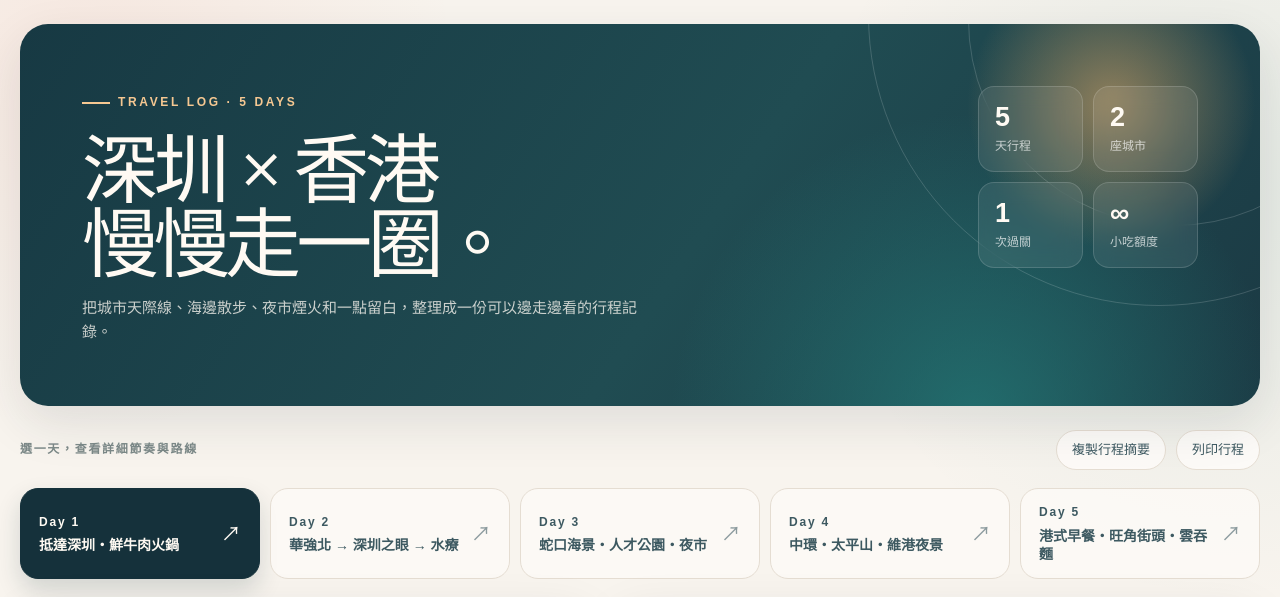
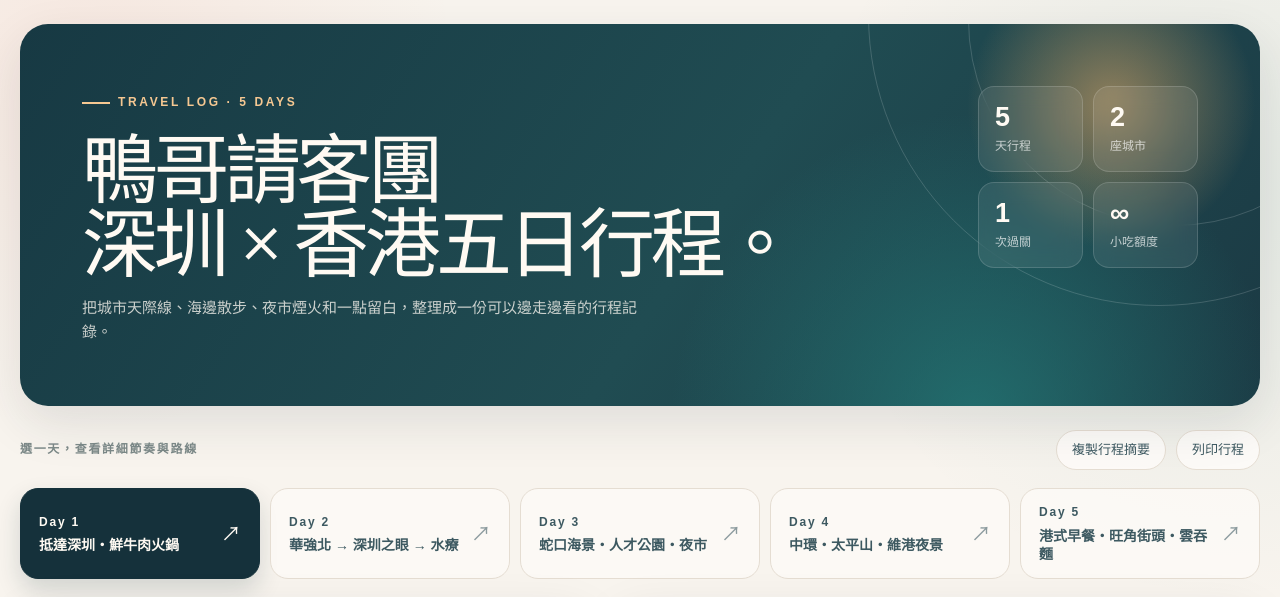
Before and after one commit to chenwenyuan0610/shenzhen-hong-kong-itinerary, a plain HTML site: page index.html in a window 1280 px wide. Shown: the top 597 px of the page. Drawn offline with nearby package versions, Linux system fonts and the light colour scheme.

Commit message:
chore: rename itinerary site

```diff
--- a/index.html
+++ b/index.html
@@ -5,7 +5,7 @@
   <meta name="viewport" content="width=device-width, initial-scale=1">
   <meta name="theme-color" content="#15313b">
   <meta name="description" content="深圳香港五日旅行行程與移動路線記錄">
-  <title>深圳 × 香港｜五日行程記錄</title>
+  <title>鴨哥請客團｜深圳 × 香港五日行程</title>
   <link rel="preconnect" href="https://unpkg.com">
   <link rel="stylesheet" href="https://unpkg.com/leaflet@1.9.4/dist/leaflet.css" integrity="sha256-p4NxAoJBhIIN+hmNHrzRCf9tD/miZyoHS5obTRR9BMY=" crossorigin="">
   <style>
@@ -266,7 +266,7 @@
     <header class="hero">
       <div class="hero-copy">
         <p class="kicker">Travel log · 5 days</p>
-        <h1>深圳 × 香港<br>慢慢走一圈。</h1>
+        <h1>鴨哥請客團<br>深圳 × 香港五日行程。</h1>
         <p class="hero-intro">把城市天際線、海邊散步、夜市煙火和一點留白，整理成一份可以邊走邊看的行程記錄。</p>
       </div>
       <div class="hero-stats" aria-label="行程摘要">
```
Also changed, not shown: shenzhen-hong-kong-itinerary.html (+2 -2 lines).
